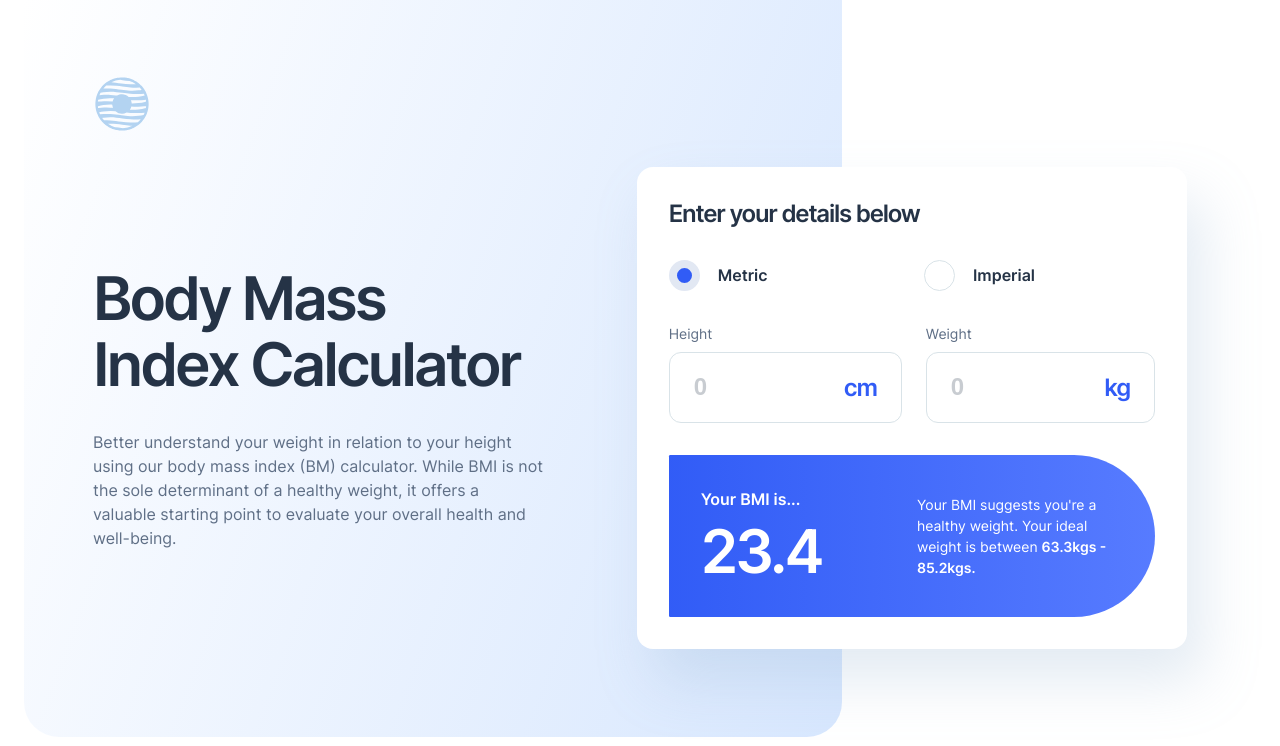
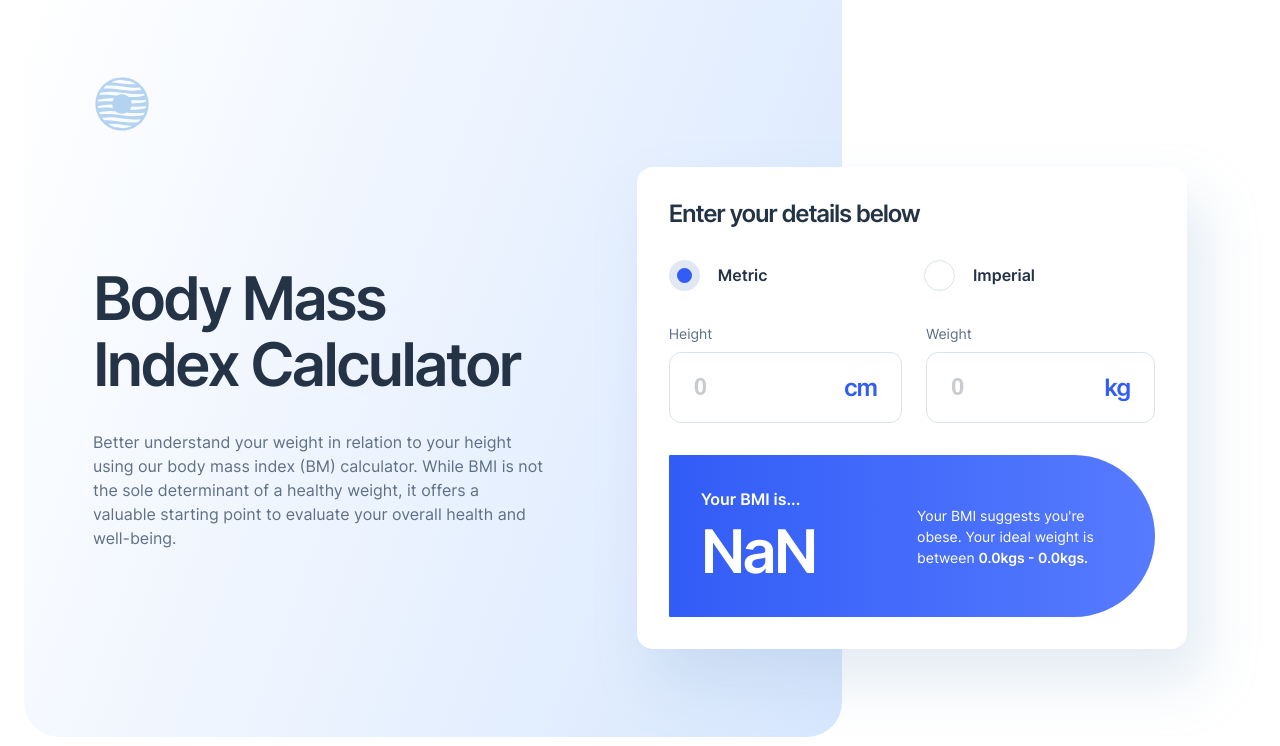
Before and after one commit to mihalymarcell86/bmi-calculator, a React (Vite) app: page / in a window 1280 px wide. Shown: the top 746 px of the page. Built offline with nearby package versions, Linux system fonts and the light colour scheme.

Commit message:
unit conversion

```diff
--- a/src/App.jsx
+++ b/src/App.jsx
@@ -1,6 +1,7 @@
 import style from "../src/styles/App.module.scss";
 
 import Form from "./assets/components/Form";
+import InputContextProvider from "./assets/context/InputContext";
 
 const imgURL = "./assets/images";
 const images = import.meta.glob("./assets/images/*.*", {
@@ -33,7 +34,9 @@ function App() {
               point to evaluate your overall health and well-being.
             </p>
           </div>
-          <Form />
+          <InputContextProvider>
+            <Form />
+          </InputContextProvider>
         </div>
         <div className={style[`block-meaning`]}>
           <div className={style["image-container"]}>
--- a/src/assets/components/Form.jsx
+++ b/src/assets/components/Form.jsx
@@ -1,5 +1,6 @@
 import { useState } from "react";
 import FormInput from "./FormInput";
+import FormResult from "./FormResult";
 
 import style from "../../styles/Form.module.scss";
 
@@ -73,29 +74,7 @@ export default function Form() {
           </div>
         </div>
       </form>
-      <div className={style.result}>
-        <div>
-          <p className={`text-m bold ${style["result-paragraph"]}`}>
-            Your BMI is...
-          </p>
-          <output
-            htmlFor="metric imperial height weight"
-            className="heading-xl bold"
-          >
-            23.4 {/* dummy */}
-            {/* <!-- add score --> */}
-          </output>
-        </div>
-        <div>
-          <p className={`text-s ${style[`result-evaluation`]}`}>
-            Your BMI suggests you&apos;re a healthy weight
-            {/* <!-- add classification -->*/}. Your ideal weight is between{" "}
-            <strong className="bold">
-              63.3kgs - 85.2kgs{/* <!-- add range --> */}.
-            </strong>
-          </p>
-        </div>
-      </div>
+      <FormResult isMetric={isMetric} />
     </section>
   );
 }
--- a/src/assets/components/FormInput.jsx
+++ b/src/assets/components/FormInput.jsx
@@ -1,15 +1,36 @@
 import PropTypes from "prop-types";
+
+import { useContext } from "react";
+import { InputContext } from "../context/InputContext";
 
 import style from "../../styles/FormInput.module.scss";
 
 export default function FormInput({ unit }) {
+  const [state, dispatch] = useContext(InputContext);
+
+  function handleChange({ target: { value } }) {
+    dispatch({
+      type: "UPDATE",
+      payload: {
+        value: isNaN(value) ? 0 : value,
+        unit: unit,
+      },
+    });
+  }
+
+  function handleBlur({ target: { value } }) {
+    dispatch({ type: "CONVERT", payload: { value: value, unit: unit } });
+  }
+
   return (
     <div className={style["nr-input"]}>
       <input
-        type="number"
         inputMode="numeric"
         placeholder="0"
         className="heading-m bold"
+        onChange={handleChange}
+        onBlur={handleBlur}
+        value={state[unit] > 0 ? Number(state[unit]).toFixed() : ""}
       />
       <p className="heading-m bold">{unit}</p>
     </div>
--- /dev/null
+++ b/src/assets/components/FormResult.jsx
@@ -0,0 +1,61 @@
+import PropTypes from "prop-types";
+import { useContext } from "react";
+import { InputContext } from "../context/InputContext";
+
+import style from "../../styles/FormOutput.module.scss";
+
+export default function FormOutput({ isMetric }) {
+  const [units] = useContext(InputContext);
+  const BMI = units.kg / (units.cm / 100) ** 2;
+
+  let classification = "";
+
+  if (BMI < 18.5) classification = "underweight";
+  else {
+    if (BMI < 25) classification = "a healthy weight";
+    else {
+      if (BMI < 30) classification = "overweight";
+      else classification = "obese";
+    }
+  }
+
+  return (
+    <div className={style.result}>
+      <div>
+        <p className={`text-m bold ${style["result-paragraph"]}`}>
+          Your BMI is...
+        </p>
+        <output
+          htmlFor="metric imperial height weight"
+          className="heading-xl bold"
+        >
+          {BMI.toFixed(1)}
+        </output>
+      </div>
+      <div>
+        <p className={`text-s ${style[`result-evaluation`]}`}>
+          Your BMI suggests you&apos;re {classification}. Your ideal weight is
+          between{" "}
+          <strong className="bold">
+            {/*Write utility function to convert quantities */}
+            {isMetric
+              ? `${(18.5 * (units.cm / 100) ** 2).toFixed(1)}kgs - ${(
+                  24.9 *
+                  (units.cm / 100) ** 2
+                ).toFixed(1)}kgs.`
+              : `${((18.5 / 703) * (units.ft * 12 + +units.in) ** 2).toFixed(
+                  1
+                )}lbs - ${(
+                  (24.9 / 703) *
+                  (units.ft * 12 + +units.in) ** 2
+                ).toFixed(1)}lbs.`}
+          </strong>
+        </p>
+      </div>
+    </div>
+  );
+}
+
+FormOutput.propTypes = {
+  isMetric: PropTypes.bool.isRequired,
+};
--- /dev/null
+++ b/src/assets/context/InputContext.jsx
@@ -0,0 +1,95 @@
+import { useReducer, createContext } from "react";
+import {
+  heightToImperial,
+  heightToMetric,
+  weightToImperial,
+  weightToMetric,
+} from "../utilities/imperial-coverter";
+import PropTypes from "prop-types";
+
+export const InputContext = createContext(null);
+
+function reducer(state, { type, payload }) {
+  const { value, unit } = payload;
+  let newState = {};
+
+  switch (type) {
+    case "UPDATE": {
+      switch (unit) {
+        case "kg": {
+          [newState.st, newState.lbs] = weightToImperial(value);
+          break;
+        }
+        case "cm": {
+          [newState.ft, newState.in] = heightToImperial(value);
+          break;
+        }
+        case "ft":
+          newState.cm = heightToMetric(value, state.in);
+          break;
+
+        case "in":
+          newState.cm = heightToMetric(state.ft, value);
+          break;
+
+        case "st":
+          newState.kg = weightToMetric(value, state.lbs);
+          break;
+
+        case "lbs":
+          newState.kg = weightToMetric(state.st, value);
+          break;
+
+        default:
+          throw new Error("Unknown unit.");
+      }
+      break;
+    }
+    case "CONVERT": {
+      switch (unit) {
+        case "in": {
+          const IN_in_FT = 12;
+          return {
+            ...state,
+            ft: +state.ft + Math.floor(value / IN_in_FT),
+            in: value % IN_in_FT,
+          };
+        }
+        case "lbs": {
+          const LB_in_ST = 14;
+          return {
+            ...state,
+            st: +state.st + Math.floor(value / LB_in_ST),
+            lbs: value % LB_in_ST,
+          };
+        }
+        default:
+          return state;
+      }
+    }
+    default:
+      throw new Error("Unknown action type.");
+  }
+  return { ...state, [unit]: +value, ...newState };
+}
+
+export default function InputContextProvider({ children }) {
+  return (
+    <InputContext.Provider
+      value={useReducer(reducer, {
+        kg: "",
+        cm: "",
+        st: "",
+        lbs: "",
+        ft: "",
+        in: "",
+      })}
+    >
+      {children}
+    </InputContext.Provider>
+  );
+}
+
+InputContextProvider.propTypes = {
+  children: PropTypes.node.isRequired,
+};
--- /dev/null
+++ b/src/assets/utilities/imperial-coverter.js
@@ -0,0 +1,20 @@
+const KG_in_ST = 6.35029;
+const KG_in_LB = 0.453592;
+const CM_in_FT = 30.48;
+const CM_in_IN = 2.54;
+
+export function heightToImperial(cm) {
+  return [Math.floor(cm / CM_in_FT), (cm % CM_in_FT) / CM_in_IN];
+}
+
+export function heightToMetric(ft, inch) {
+  return ft * CM_in_FT + inch * CM_in_IN;
+}
+
+export function weightToImperial(kg) {
+  return [Math.floor(kg / KG_in_ST), (kg % KG_in_ST) / KG_in_LB];
+}
+
+export function weightToMetric(st, lbs) {
+  return st * KG_in_ST + lbs * KG_in_LB;
+}
--- a/src/styles/Form.module.scss
+++ b/src/styles/Form.module.scss
@@ -75,33 +75,3 @@ input[type="radio"] {
   display: flex;
   gap: lerp_clamp($bp-m, rem(16px), $bp-layout1, rem(24px));
 }
-
-.result {
-  color: var(--result-text);
-  background-image: $result-bg-gradient;
-  padding: rem(32px);
-  border-radius: rem(16px);
-  display: flex;
-  flex-direction: column;
-  gap: rem(24px);
-  @media (min-width: $bp-layout1) {
-    border-radius: rem(16px) rem(999px) rem(999px) rem(16px);
-    flex-direction: row;
-    align-items: center;
-    justify-content: space-between;
-  }
-}
-
-.result-paragraph {
-  margin-bottom: rem(8px);
-  min-width: rem(100px);
-}
-
-.result-evaluation {
-  @media (min-width: $bp-layout1) {
-    max-width: rem(267px);
-  }
-  @media (min-width: $bp-layout2) {
-    max-width: rem(206px);
-  }
-}
--- a/src/styles/FormInput.module.scss
+++ b/src/styles/FormInput.module.scss
@@ -6,12 +6,12 @@
   width: 100%;
   padding: rem(20px) rem(24px);
   display: flex;
-  gap: rem(24px);
+  justify-content: space-between;
+  gap: rem(12px);
   &:focus-within {
     border-color: var(--input-border-active);
   }
   input {
-    appearance: textfield;
     border: none;
     min-width: 0;
     width: 100%;
--- /dev/null
+++ b/src/styles/FormOutput.module.scss
@@ -0,0 +1,31 @@
+@use "util/global" as *;
+
+.result {
+  color: var(--result-text);
+  background-image: $result-bg-gradient;
+  padding: rem(32px);
+  border-radius: rem(16px);
+  display: flex;
+  flex-direction: column;
+  gap: rem(24px);
+  @media (min-width: $bp-layout1) {
+    border-radius: rem(16px) rem(999px) rem(999px) rem(16px);
+    flex-direction: row;
+    align-items: center;
+    justify-content: space-between;
+  }
+}
+
+.result-paragraph {
+  margin-bottom: rem(8px);
+  min-width: rem(100px);
+}
+
+.result-evaluation {
+  @media (min-width: $bp-layout1) {
+    max-width: rem(267px);
+  }
+  @media (min-width: $bp-layout2) {
+    max-width: rem(206px);
+  }
+}
```
Also changed, not shown: 2 other files (tests, documents, lock files or other folders).
